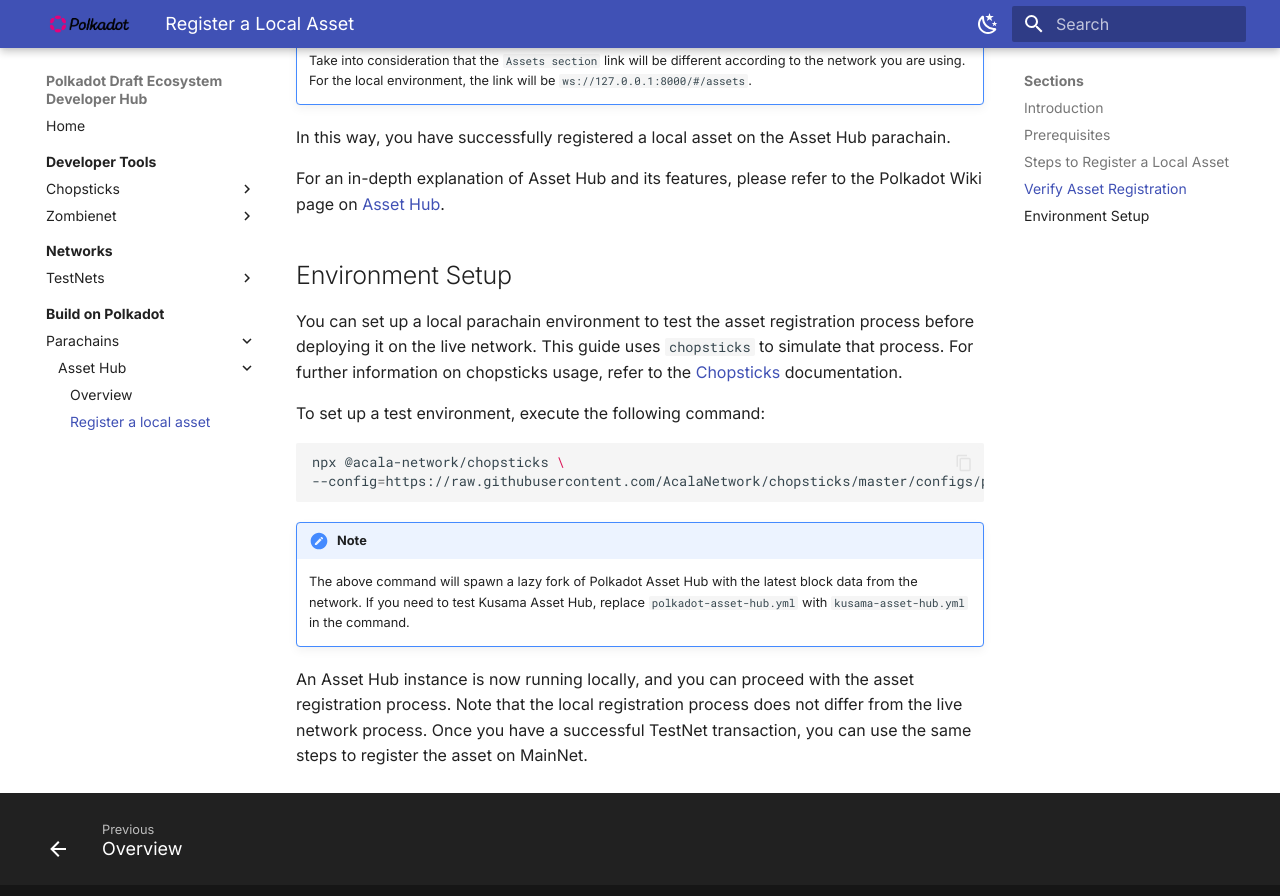
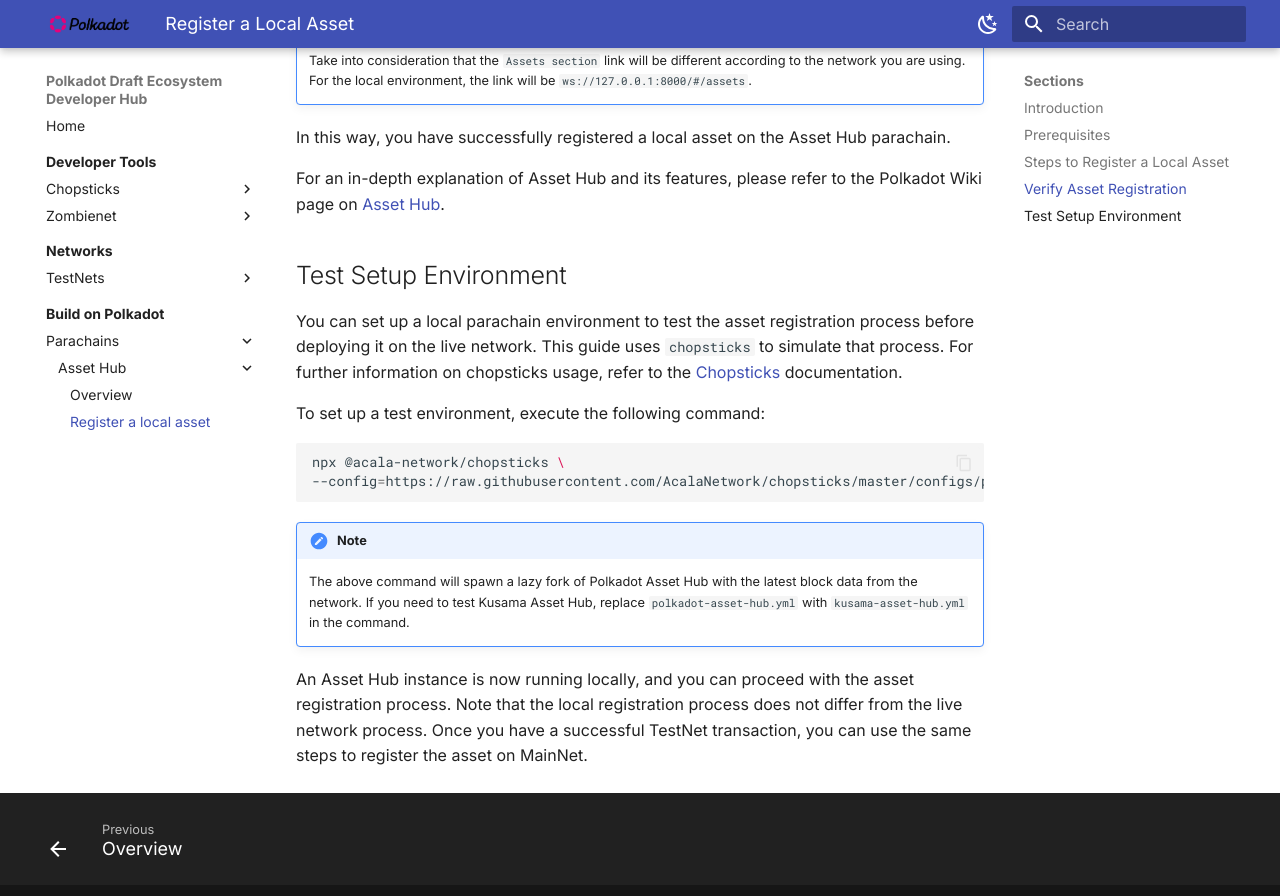
Before and after one commit to papermoonio/polkadot-ecosystem-docs-draft, an MkDocs documentation site: the page built from docs/build-on-polkadot/parachains/asset-hub/register-a-local-asset.md, in a window 1280 px wide and 900 px high, scrolled down 4482 px. Shown: the top 896 px of the window. Built offline with MkDocs 1.6.1 and Material for MkDocs 9.7.7, drawn with Linux system fonts in a browser that asks for light colours.

Commit message:
fix: renaming env setup section title

```diff
--- a/docs/build-on-polkadot/parachains/asset-hub/register-a-local-asset.md
+++ b/docs/build-on-polkadot/parachains/asset-hub/register-a-local-asset.md
@@ -73,7 +73,7 @@
 
 For an in-depth explanation of Asset Hub and its features, please refer to the Polkadot Wiki page on [Asset Hub](https://wiki.polkadot.network/docs/learn-assets){target=\_blank}.
 
-## Environment Setup
+## Test Setup Environment
 
 You can set up a local parachain environment to test the asset registration process before deploying it on the live network. This guide uses `chopsticks` to simulate that process. For further information on chopsticks usage, refer to the [Chopsticks](../../../dev-tools/chopsticks/overview.md){target=_blank} documentation.
 
```
